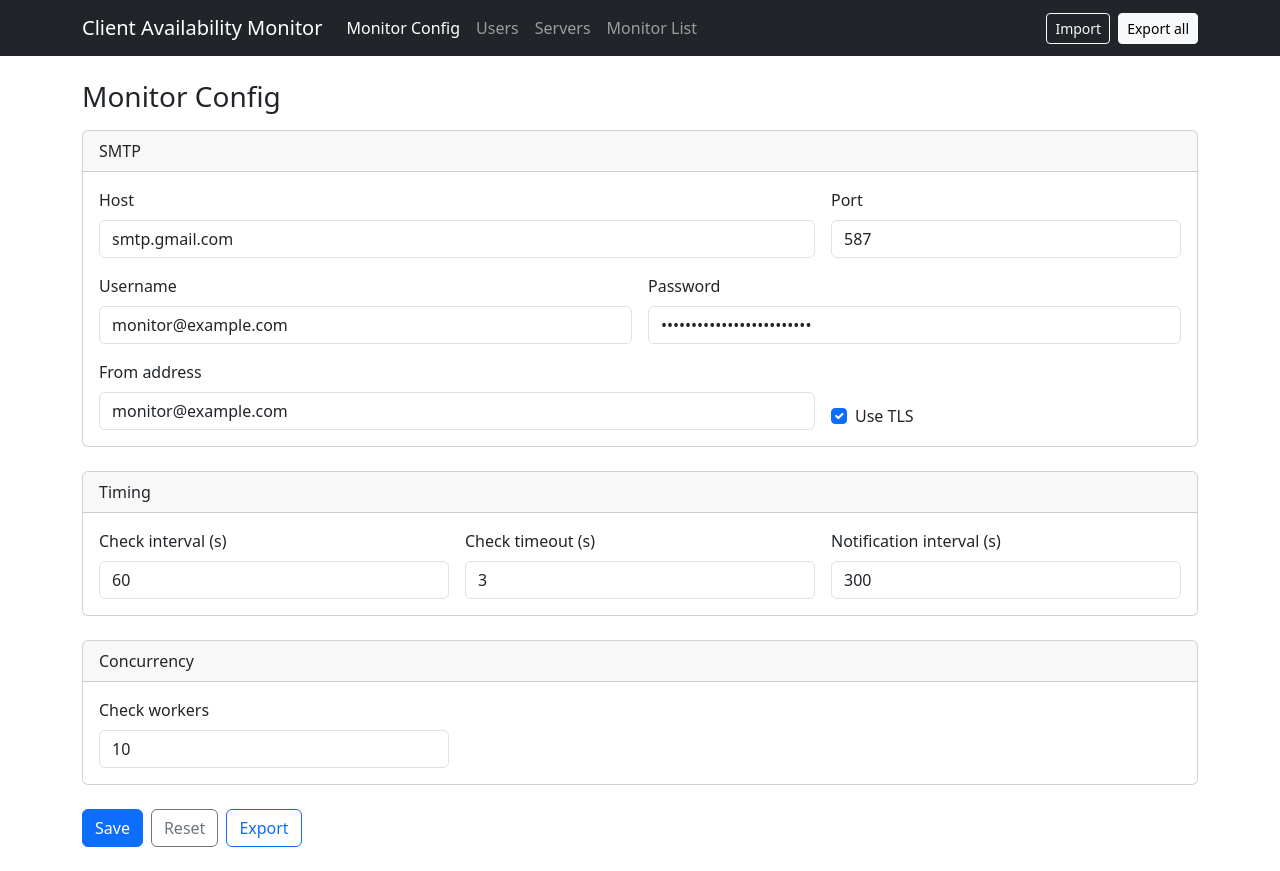
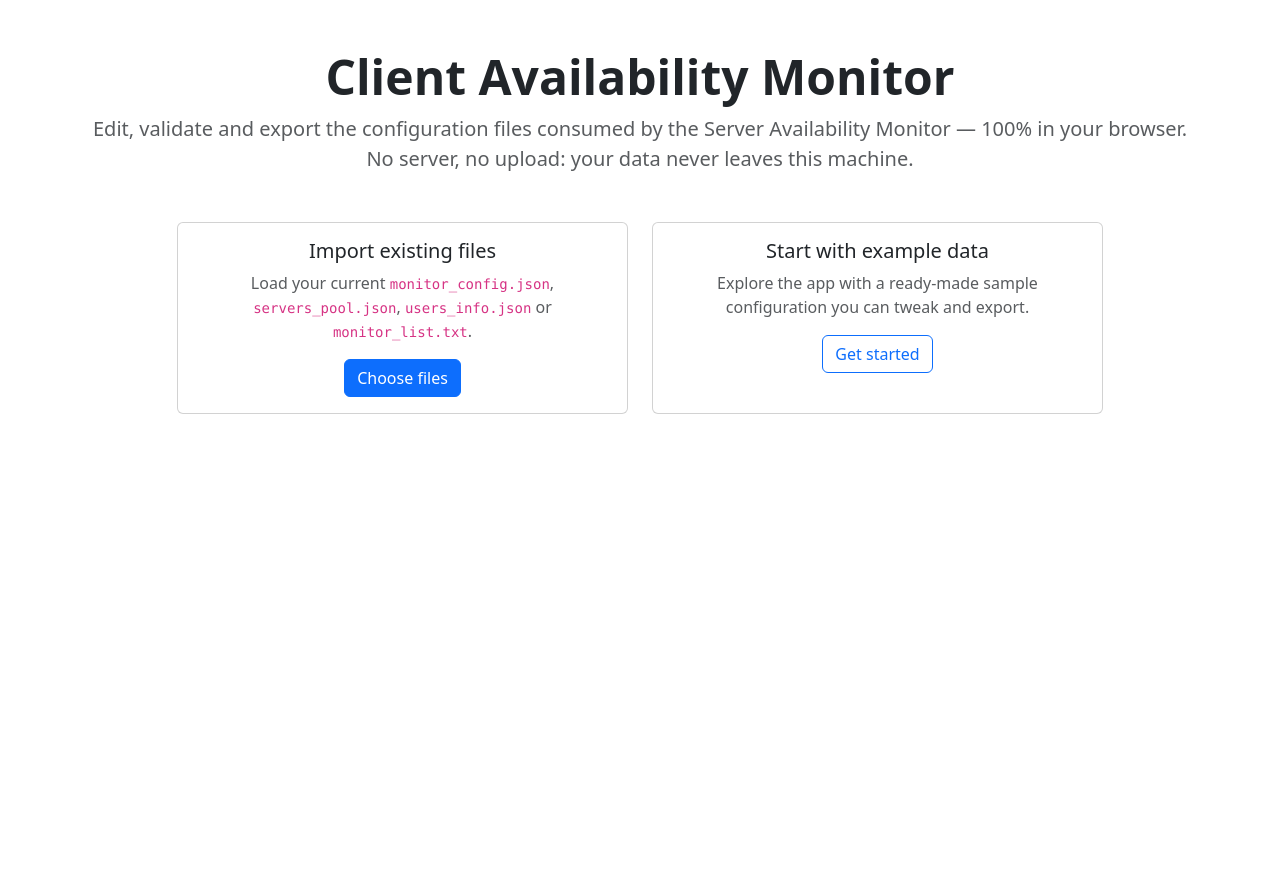
Before and after one commit to davidsantana06/client-availability-monitor, an Angular app: page / in a window 1280 px wide. Before the commit this address led to /monitor-config. After the commit the page ends 800 px from the top, so only its background shows below. Built offline with nearby package versions, Linux system fonts and the light colour scheme.

Commit message:
feat: add home component

```diff
--- a/src/app/app.component.html
+++ b/src/app/app.component.html
@@ -1,4 +1 @@
-<app-navbar></app-navbar>
-<main class="container my-4">
-  <router-outlet></router-outlet>
-</main>
+<router-outlet></router-outlet>
--- a/src/app/app.module.ts
+++ b/src/app/app.module.ts
@@ -4,6 +4,8 @@ import { ReactiveFormsModule } from '@angular/forms';
 
 import { AppRoutingModule } from './app-routing.module';
 import { AppComponent } from './app.component';
+import { LayoutComponent } from './components/layout/layout.component';
+import { HomeComponent } from './components/home/home.component';
 import { NavbarComponent } from './components/navbar/navbar.component';
 import { MonitorConfigComponent } from './components/monitor-config/monitor-config.component';
 import { UsersInfoComponent } from './components/users-info/users-info.component';
@@ -13,6 +15,8 @@ import { MonitorListComponent } from './components/monitor-list/monitor-list.com
 @NgModule({
   declarations: [
     AppComponent,
+    LayoutComponent,
+    HomeComponent,
     NavbarComponent,
     MonitorConfigComponent,
     UsersInfoComponent,
--- /dev/null
+++ b/src/app/components/home/home.component.html
@@ -0,0 +1,49 @@
+<div class="container">
+  <div class="text-center my-5">
+    <h1 class="display-5 fw-bold">Client Availability Monitor</h1>
+    <p class="lead text-muted">
+      Edit, validate and export the configuration files consumed by the Server Availability Monitor
+      — 100% in your browser. No server, no upload: your data never leaves this machine.
+    </p>
+  </div>
+
+  <div
+    *ngIf="message"
+    class="alert alert-dismissible"
+    [ngClass]="'alert-' + message.type"
+    role="alert"
+  >
+    {{ message.text }}
+    <button type="button" class="btn-close" (click)="dismiss()" aria-label="Close"></button>
+  </div>
+
+  <div class="row g-4 justify-content-center">
+    <div class="col-md-5">
+      <div class="card h-100 text-center">
+        <div class="card-body">
+          <h2 class="h5 card-title">Import existing files</h2>
+          <p class="card-text text-muted">
+            Load your current <code>monitor_config.json</code>, <code>servers_pool.json</code>,
+            <code>users_info.json</code> or <code>monitor_list.txt</code>.
+          </p>
+          <label class="btn btn-primary mb-0">
+            Choose files
+            <input type="file" multiple accept=".json,.txt" (change)="import($event)" hidden />
+          </label>
+        </div>
+      </div>
+    </div>
+
+    <div class="col-md-5">
+      <div class="card h-100 text-center">
+        <div class="card-body">
+          <h2 class="h5 card-title">Start with example data</h2>
+          <p class="card-text text-muted">
+            Explore the app with a ready-made sample configuration you can tweak and export.
+          </p>
+          <a class="btn btn-outline-primary" routerLink="/monitor-config">Get started</a>
+        </div>
+      </div>
+    </div>
+  </div>
+</div>
--- /dev/null
+++ b/src/app/components/home/home.component.ts
@@ -0,0 +1,35 @@
+import { Component, inject } from '@angular/core';
+import { Router } from '@angular/router';
+
+import { ExportService, ImportMessage } from '../../services/export.service';
+
+@Component({
+  selector: 'app-home',
+  templateUrl: './home.component.html',
+})
+export class HomeComponent {
+  private readonly exportService = inject(ExportService);
+  private readonly router = inject(Router);
+
+  message: ImportMessage | null = null;
+
+  async import(event: Event): Promise<void> {
+    const input = event.target as HTMLInputElement;
+    const files = Array.from(input.files ?? []);
+    input.value = '';
+    if (files.length === 0) return;
+
+    const result = await this.exportService.importFiles(files);
+    const hasIssues = result.unknown.length > 0 || result.failed.length > 0;
+    if (hasIssues) {
+      this.message = this.exportService.summarizeImport(result);
+      return;
+    }
+
+    this.router.navigate(['/monitor-config']);
+  }
+
+  dismiss(): void {
+    this.message = null;
+  }
+}
--- /dev/null
+++ b/src/app/components/layout/layout.component.html
@@ -0,0 +1,4 @@
+<app-navbar></app-navbar>
+<main class="container my-4">
+  <router-outlet></router-outlet>
+</main>
```
Also changed, not shown: src/app/app-routing.module.ts (+14 -6 lines), src/app/components/layout/layout.component.ts (added, +7 -0 lines).
